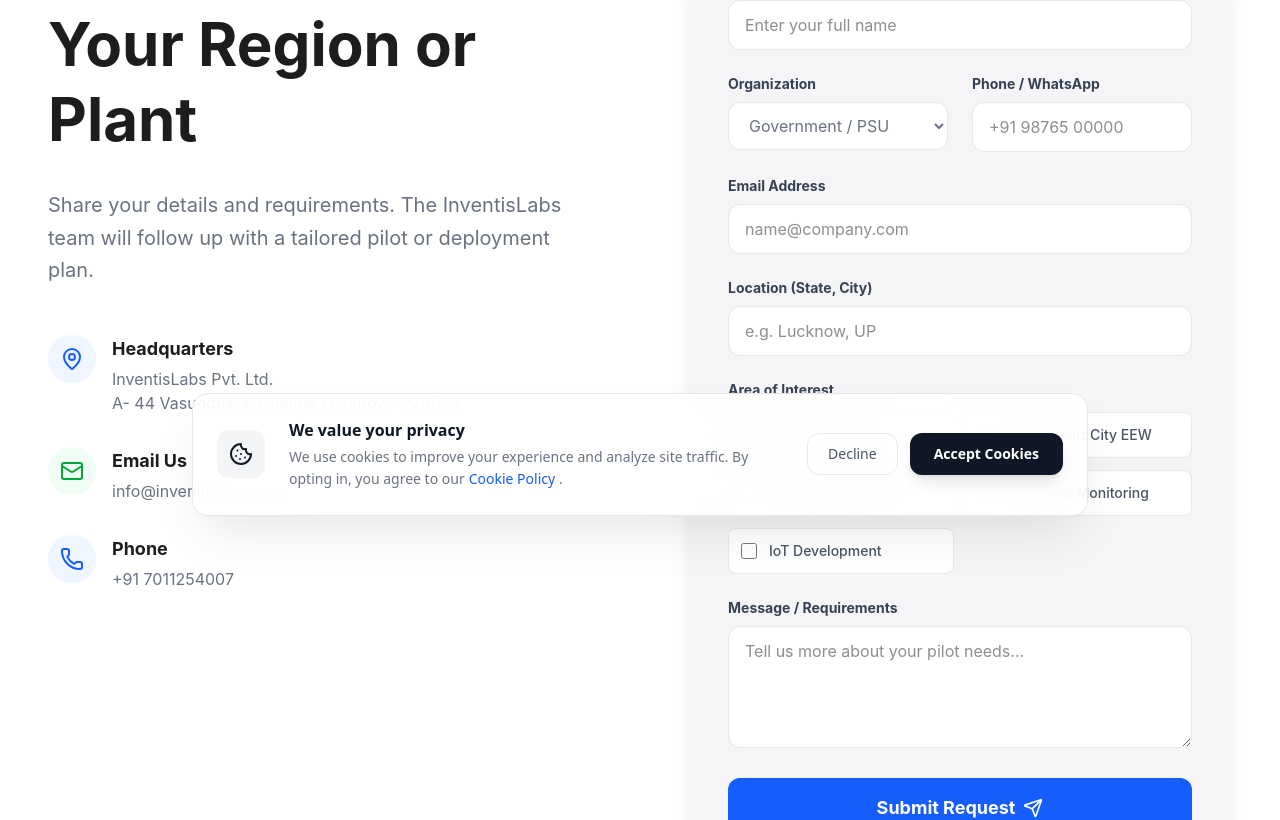
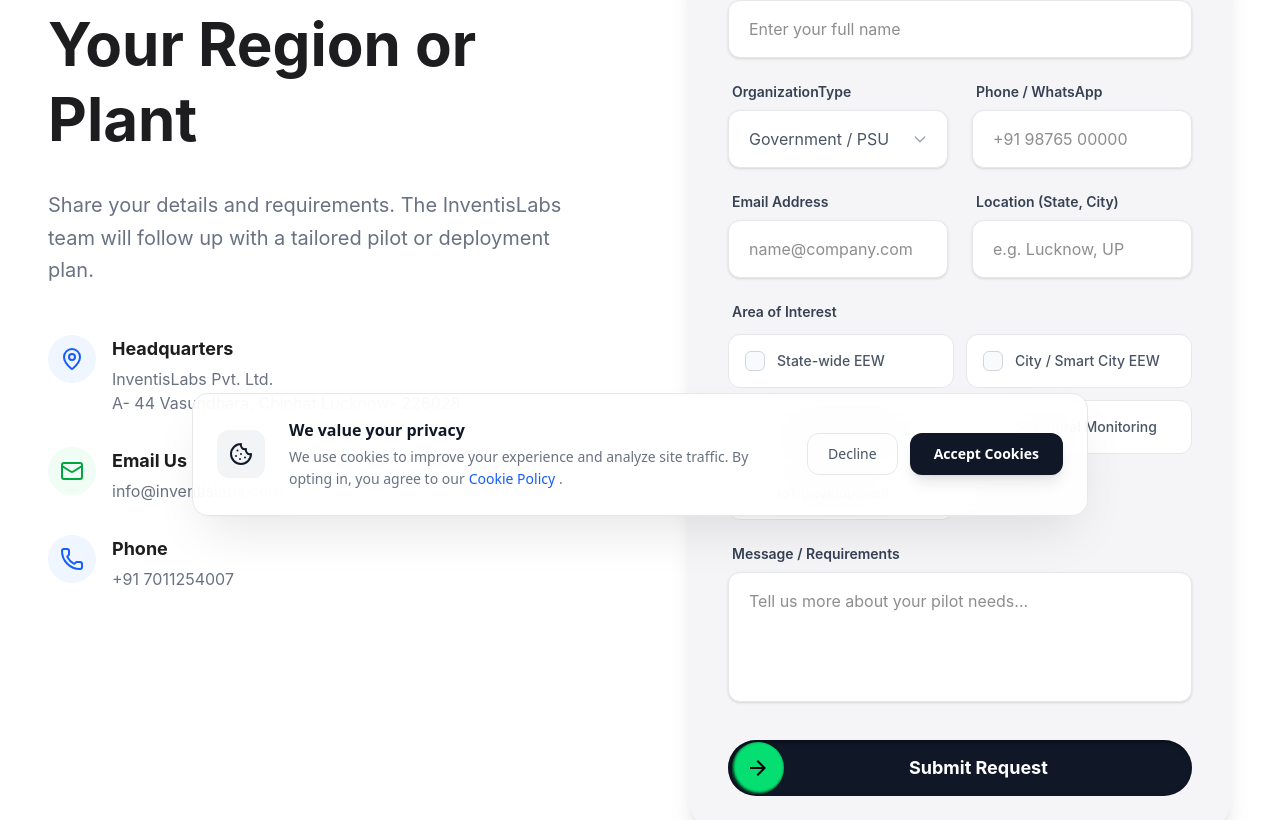
Before and after one commit to inventislabs/-inventislabs, a React (Vite) app in the folder InventisLabs-frontend/: page /contact in a window 1280 px wide. Shown: the part 260-1080 px from the top of the page. Built offline with nearby package versions, Linux system fonts and the light colour scheme.

Commit message:
feat: Implement new Navbar component and add Media & Resources and Contact pages.

```diff
--- a/InventisLabs-frontend/src/components/Navbar.jsx
+++ b/InventisLabs-frontend/src/components/Navbar.jsx
@@ -176,9 +176,12 @@
             {/* Desktop CTA */}
             <button
               onClick={() => navigate('/contact')}
-              className="hidden lg:flex items-center gap-2 px-5 py-2.5 bg-blue-600 hover:bg-blue-700 text-white rounded-full text-xs font-bold uppercase tracking-wider transition-all shadow-lg shadow-blue-500/20 hover:shadow-blue-500/30 active:scale-95"
+              className="hidden lg:flex relative items-center justify-center px-6 py-2.5 overflow-hidden font-medium text-blue-600 transition-all duration-300 bg-blue-50 rounded-full hover:bg-white hover:ring-1 hover:ring-blue-200 group shadow-sm hover:shadow-md"
             >
-              Pilot EQ-Alert
+              <span className="w-48 h-48 rounded rotate-[-40deg] bg-blue-600 absolute bottom-0 left-0 -translate-x-full ease-out duration-700 transition-all translate-y-full mb-9 ml-9 group-hover:ml-0 group-hover:mb-32 group-hover:translate-x-0"></span>
+              <span className="relative w-full text-left text-blue-600 transition-colors duration-300 ease-in-out group-hover:text-white font-bold text-xs uppercase tracking-wider">
+                Pilot EQ-Alert
+              </span>
             </button>
 
             {/* Theme Toggle */}
--- a/InventisLabs-frontend/src/pages/ContactPage.jsx
+++ b/InventisLabs-frontend/src/pages/ContactPage.jsx
@@ -80,72 +80,79 @@
                 </p>
               </div>
             ) : (
-              <form onSubmit={handleSubmit} className="space-y-6">
+              <form onSubmit={handleSubmit} className="space-y-8">
+                <div className="space-y-6">
                   <div>
-                  <label className="block text-sm font-bold text-gray-700 dark:text-gray-200 mb-2">
+                    <label className="block text-sm font-semibold text-gray-700 dark:text-gray-200 mb-2 ml-1">
                       Full Name
                     </label>
                     <input
                       type="text"
                       required
-                    className="w-full px-4 py-3 rounded-xl bg-white dark:bg-black border border-gray-200 dark:border-white/10 focus:outline-none focus:ring-2 focus:ring-blue-500 transition-all"
+                      className="w-full px-5 py-4 rounded-xl bg-white dark:bg-black border border-gray-200 dark:border-white/10 focus:outline-none focus:ring-2 focus:ring-blue-500/50 focus:border-blue-500 transition-all shadow-sm"
                       placeholder="Enter your full name"
                     />
                   </div>
 
                   <div className="grid md:grid-cols-2 gap-6">
                     <div>
-                    <label className="block text-sm font-bold text-gray-700 dark:text-gray-200 mb-2">
-                      Organization
+                      <label className="block text-sm font-semibold text-gray-700 dark:text-gray-200 mb-2 ml-1">
+                        OrganizationType
                       </label>
-                    <select className="w-full px-4 py-3 rounded-xl bg-white dark:bg-black border border-gray-200 dark:border-white/10 focus:outline-none focus:ring-2 focus:ring-blue-500 transition-all text-gray-500">
+                      <div className="relative">
+                        <select className="appearance-none w-full px-5 py-4 rounded-xl bg-white dark:bg-black border border-gray-200 dark:border-white/10 focus:outline-none focus:ring-2 focus:ring-blue-500/50 focus:border-blue-500 transition-all text-gray-600 dark:text-gray-300 shadow-sm">
                           <option>Government / PSU</option>
                           <option>Private Corporation</option>
                           <option>Startup</option>
                           <option>Research Institute</option>
                           <option>Other</option>
                         </select>
+                        <div className="absolute right-5 top-1/2 -translate-y-1/2 pointer-events-none text-gray-400">
+                          <svg className="w-4 h-4" fill="none" stroke="currentColor" viewBox="0 0 24 24"><path strokeLinecap="round" strokeLinejoin="round" strokeWidth="2" d="M19 9l-7 7-7-7"></path></svg>
+                        </div>
+                      </div>
                     </div>
                     <div>
-                    <label className="block text-sm font-bold text-gray-700 dark:text-gray-200 mb-2">
+                      <label className="block text-sm font-semibold text-gray-700 dark:text-gray-200 mb-2 ml-1">
                         Phone / WhatsApp
                       </label>
                       <input
                         type="tel"
-                      className="w-full px-4 py-3 rounded-xl bg-white dark:bg-black border border-gray-200 dark:border-white/10 focus:outline-none focus:ring-2 focus:ring-blue-500 transition-all"
+                        className="w-full px-5 py-4 rounded-xl bg-white dark:bg-black border border-gray-200 dark:border-white/10 focus:outline-none focus:ring-2 focus:ring-blue-500/50 focus:border-blue-500 transition-all shadow-sm"
                         placeholder="+91 98765 00000"
                       />
                     </div>
                   </div>
 
+                  <div className="grid md:grid-cols-2 gap-6">
                     <div>
-                  <label className="block text-sm font-bold text-gray-700 dark:text-gray-200 mb-2">
+                      <label className="block text-sm font-semibold text-gray-700 dark:text-gray-200 mb-2 ml-1">
                         Email Address
                       </label>
                       <input
                         type="email"
                         required
-                    className="w-full px-4 py-3 rounded-xl bg-white dark:bg-black border border-gray-200 dark:border-white/10 focus:outline-none focus:ring-2 focus:ring-blue-500 transition-all"
+                        className="w-full px-5 py-4 rounded-xl bg-white dark:bg-black border border-gray-200 dark:border-white/10 focus:outline-none focus:ring-2 focus:ring-blue-500/50 focus:border-blue-500 transition-all shadow-sm"
                         placeholder="name@company.com"
                       />
                     </div>
-
                     <div>
-                  <label className="block text-sm font-bold text-gray-700 dark:text-gray-200 mb-2">
+                      <label className="block text-sm font-semibold text-gray-700 dark:text-gray-200 mb-2 ml-1">
                         Location (State, City)
                       </label>
                       <input
                         type="text"
-                    className="w-full px-4 py-3 rounded-xl bg-white dark:bg-black border border-gray-200 dark:border-white/10 focus:outline-none focus:ring-2 focus:ring-blue-500 transition-all"
+                        className="w-full px-5 py-4 rounded-xl bg-white dark:bg-black border border-gray-200 dark:border-white/10 focus:outline-none focus:ring-2 focus:ring-blue-500/50 focus:border-blue-500 transition-all shadow-sm"
                         placeholder="e.g. Lucknow, UP"
                       />
                     </div>
+                  </div>
 
                   <div>
-                  <label className="block text-sm font-bold text-gray-700 dark:text-gray-200 mb-3">
+                    <label className="block text-sm font-semibold text-gray-700 dark:text-gray-200 mb-3 ml-1">
                       Area of Interest
                     </label>
-                  <div className="grid md:grid-cols-2 gap-3">
+                    <div className="grid sm:grid-cols-2 gap-3">
                       {[
                         "State-wide EEW",
                         "City / Smart City EEW",
@@ -155,13 +162,27 @@
                       ].map((item, i) => (
                         <label
                           key={i}
-                        className="flex items-center gap-3 p-3 rounded-lg border border-gray-200 dark:border-white/5 bg-white dark:bg-black cursor-pointer hover:border-blue-500 transition-colors"
+                          className="group flex items-center gap-3 p-4 rounded-xl border border-gray-200 dark:border-white/10 bg-white dark:bg-black cursor-pointer hover:border-blue-500 dark:hover:border-blue-400 hover:shadow-md transition-all duration-200"
                         >
+                          <div className="relative flex items-center">
                             <input
                               type="checkbox"
-                          className="w-4 h-4 rounded text-blue-600 focus:ring-blue-500"
+                              className="peer h-5 w-5 cursor-pointer appearance-none rounded-md border border-gray-300 dark:border-gray-600 bg-gray-50 dark:bg-white/5 transition-all checked:border-blue-500 checked:bg-blue-500 hover:border-blue-400"
                             />
-                        <span className="text-sm text-gray-600 dark:text-gray-300 font-medium">
+                            <svg
+                              className="pointer-events-none absolute left-1/2 top-1/2 -translate-x-1/2 -translate-y-1/2 w-3.5 h-3.5 text-white opacity-0 peer-checked:opacity-100 transition-opacity"
+                              xmlns="http://www.w3.org/2000/svg"
+                              viewBox="0 0 24 24"
+                              fill="none"
+                              stroke="currentColor"
+                              strokeWidth="3"
+                              strokeLinecap="round"
+                              strokeLinejoin="round"
+                            >
+                              <polyline points="20 6 9 17 4 12"></polyline>
+                            </svg>
+                          </div>
+                          <span className="text-sm font-medium text-gray-600 dark:text-gray-300 group-hover:text-gray-900 dark:group-hover:text-white transition-colors">
                             {item}
                           </span>
                         </label>
@@ -170,21 +191,43 @@
                   </div>
 
                   <div>
-                  <label className="block text-sm font-bold text-gray-700 dark:text-gray-200 mb-2">
+                    <label className="block text-sm font-semibold text-gray-700 dark:text-gray-200 mb-2 ml-1">
                       Message / Requirements
                     </label>
                     <textarea
                       rows="4"
-                    className="w-full px-4 py-3 rounded-xl bg-white dark:bg-black border border-gray-200 dark:border-white/10 focus:outline-none focus:ring-2 focus:ring-blue-500 transition-all"
+                      className="w-full px-5 py-4 rounded-xl bg-white dark:bg-black border border-gray-200 dark:border-white/10 focus:outline-none focus:ring-2 focus:ring-blue-500/50 focus:border-blue-500 transition-all shadow-sm resize-none"
                       placeholder="Tell us more about your pilot needs..."
                     ></textarea>
+                  </div>
                 </div>
 
                 <button
                   type="submit"
-                  className="w-full py-4 bg-blue-600 hover:bg-blue-700 text-white rounded-xl font-bold text-lg transition-transform active:scale-95 flex items-center justify-center gap-2"
+                  className="w-full cursor-pointer relative bg-gray-900 dark:bg-white/10 py-3 rounded-full min-h-[3.5rem] group flex items-center justify-start hover:bg-green-400 transition-all duration-[0.8s] ease-[cubic-bezier(0.510,0.026,0.368,1.016)] shadow-[inset_1px_2px_5px_#00000080]"
                 >
-                  Submit Request <Send size={20} />
+                  <div className="absolute flex px-1 py-0.5 justify-start items-center inset-0">
+                    <div className="w-[0%] group-hover:w-full transition-all duration-[1s] ease-[cubic-bezier(0.510,0.026,0.368,1.016)]"></div>
+                    <div className="rounded-full shrink-0 flex justify-center items-center shadow-[inset_1px_-1px_3px_0_black] h-full aspect-square bg-green-400 transition-all duration-[1s] ease-[cubic-bezier(0.510,0.026,0.368,1.016)] group-hover:bg-black">
+                      <div className="size-[1rem] text-black group-hover:text-white group-hover:-rotate-45 transition-all duration-[1s] ease-[cubic-bezier(0.510,0.026,0.368,1.016)]">
+                        <svg
+                          xmlns="http://www.w3.org/2000/svg"
+                          fill="none"
+                          viewBox="0 0 16 16"
+                          height="100%"
+                          width="100%"
+                        >
+                          <path
+                            fill="currentColor"
+                            d="M12.175 9H0V7H12.175L6.575 1.4L8 0L16 8L8 16L6.575 14.6L12.175 9Z"
+                          ></path>
+                        </svg>
+                      </div>
+                    </div>
+                  </div>
+                  <div className="w-full pl-[3.4rem] pr-[1.1rem] group-hover:pl-[1.1rem] group-hover:pr-[3.4rem] transition-all duration-[1s] ease-[cubic-bezier(0.510,0.026,0.368,1.016)] group-hover:text-black text-white font-bold text-center text-lg">
+                    Submit Request
+                  </div>
                 </button>
               </form>
             )}
--- a/InventisLabs-frontend/src/pages/MediaResources.jsx
+++ b/InventisLabs-frontend/src/pages/MediaResources.jsx
@@ -90,9 +90,12 @@
                 <a
                   href={BrochurePDF}
                   download="InventisLabs_EQ_Alert_Brochure.pdf"
-                  className="w-full py-2 rounded-lg bg-white dark:bg-black border border-gray-200 dark:border-white/10 text-xs font-bold flex items-center justify-center gap-2 hover:bg-gray-100 dark:hover:bg-white/10 transition-colors"
+                  className="relative w-full flex items-center justify-center px-6 py-3 overflow-hidden font-medium text-blue-600 dark:text-blue-400 transition-all duration-300 bg-blue-50 dark:bg-blue-900/20 rounded-xl hover:bg-white dark:hover:bg-zinc-900 hover:ring-1 hover:ring-blue-200 dark:hover:ring-blue-800 group"
                 >
-                  <Download size={14} /> Download PDF
+                  <span className="w-full h-56 rounded rotate-[-40deg] bg-blue-600 dark:bg-blue-500 absolute bottom-0 left-0 -translate-x-full ease-out duration-500 transition-all translate-y-full mb-9 ml-9 group-hover:ml-0 group-hover:mb-32 group-hover:translate-x-0"></span>
+                  <span className="relative flex items-center gap-2 text-blue-600 dark:text-blue-400 transition-colors duration-300 ease-in-out group-hover:text-white font-bold text-sm">
+                    <Download size={16} /> Download PDF
+                  </span>
                 </a>
               </div>
 
@@ -111,9 +114,12 @@
                 <a
                   href={BrochurePDF}
                   download="InventisLabs_EQ_Alert_Specs.pdf"
-                  className="w-full py-2 rounded-lg bg-white dark:bg-black border border-gray-200 dark:border-white/10 text-xs font-bold flex items-center justify-center gap-2 hover:bg-gray-100 dark:hover:bg-white/10 transition-colors"
+                  className="relative w-full flex items-center justify-center px-6 py-3 overflow-hidden font-medium text-blue-600 dark:text-blue-400 transition-all duration-300 bg-blue-50 dark:bg-blue-900/20 rounded-xl hover:bg-white dark:hover:bg-zinc-900 hover:ring-1 hover:ring-blue-200 dark:hover:ring-blue-800 group"
                 >
-                  <Download size={14} /> Download PDF
+                  <span className="w-full h-56 rounded rotate-[-40deg] bg-blue-600 dark:bg-blue-500 absolute bottom-0 left-0 -translate-x-full ease-out duration-500 transition-all translate-y-full mb-9 ml-9 group-hover:ml-0 group-hover:mb-32 group-hover:translate-x-0"></span>
+                  <span className="relative flex items-center gap-2 text-blue-600 dark:text-blue-400 transition-colors duration-300 ease-in-out group-hover:text-white font-bold text-sm">
+                    <Download size={16} /> Download PDF
+                  </span>
                 </a>
               </div>
             </div>
```
Lines whose indentation alone changed are shown as unchanged.
